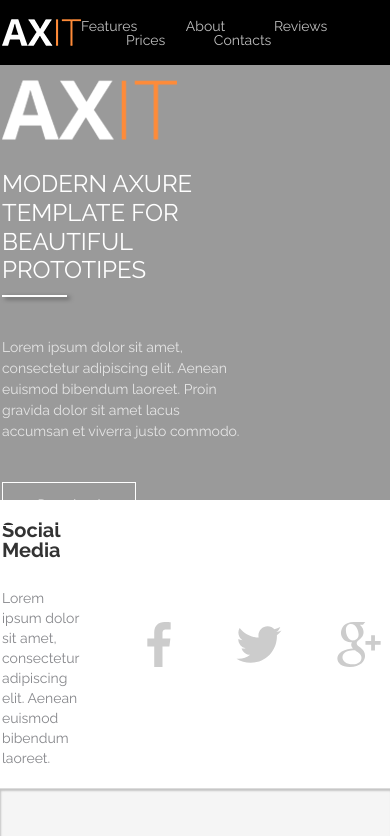
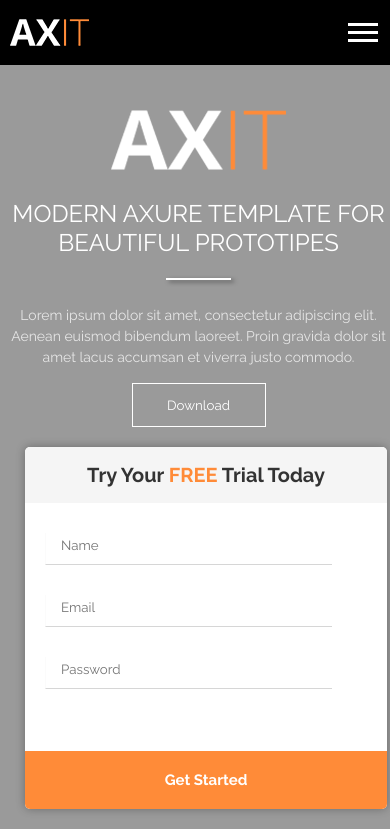
Before and after one commit to andrey-shl/Maket-1, a plain HTML site: page index.html in a window 390 px wide. Shown: the top 836 px of the page. Drawn offline with Linux system fonts and the light colour scheme.

Commit message:
01.10.2021

```diff
--- a/index.html
+++ b/index.html
@@ -134,6 +134,9 @@
             <a href="" class="nav__link">Prices</a>
             <a href="" class="nav__link">Contacts</a>
            </nav>
+           <button class="burger" type="button">
+               <span class="burger__item">Menu</span>
+           </button>
       </div>
    </div>
 </header>
--- a/style.css
+++ b/style.css
@@ -100,6 +100,8 @@ body {
 
    }
    .intro__body {
+      display: flex;
+      flex-direction: column;
        flex: 1 1 40%;
        margin: 0 140px 0 0;
    }
@@ -328,6 +330,8 @@ body {
    }
 
    .tabs {
+      display: flex;
+      flex-direction: column;
       height: 595px;
       background-color: #f5f5f5;
       padding: 150px 0;
@@ -336,16 +340,17 @@ body {
 
 
    }
-   .container {
-   }
+
    .tabs__items {
       display: flex;
+
 
 
    }
    .tabs__column {
       display: flex;
       flex-direction: column;
+      height: 100%;
       font-size: 15px;
       font-weight: 700;
       background-color: #333;
@@ -931,9 +936,47 @@ body {
       color: #fff;
          }
 
+      .burger {
+         display: none;
+         cursor: pointer;
+         padding: 9px 2px;
+         background: none;
+           }
+
+         .burger__item {
+            display: block;
+            width: 30px;
+            height: 3px;
+            background-color: #fff;
+            font-size: 0;
+            color: transparent;
+            position: relative;
+
+         }
+
+         .burger__item:before,
+          .burger__item:after {
+            content: "";
+            width: 100%;
+            height: 100%;
+            position: absolute;
+            left: 0;
+            z-index: 1;
+            background-color: #fff;
+
+
+         }
+         .burger__item::before{
+            top: -8px;
+         }
+
+         .burger__item::after{
+            bottom: -8px;
+         }
+
 /* Media
 ====================== */
-   @media (max-width: 1200px){
+   @media (max-width: 1280px){
 
    .container{
       padding: 0 40px;
@@ -941,7 +984,7 @@ body {
    }
    .title{
    font-size: 24px;
-   margin-bottom: 10px;
+   margin-bottom: 20px;
    }
 
    .intro {
@@ -949,12 +992,14 @@ body {
    }
 
    .intro__inner {
-      padding: 80px 0 20px;
+      padding: 95px 0 20px;
       display: flex;
       justify-content: space-between;
 
       }
-
+      .intro__hr {
+         margin-bottom: 25px;
+      }
 
    .intro__text {
       font-size: 14px;
@@ -966,44 +1011,214 @@ body {
    }
    .intro__try {
       margin: 0px 0px 0px 100px;
-   }
+  }
 
+  .subtitle {
+   margin-bottom: 15px;
 
+}
 
-   }
+.social__media {
+
+}
+
+.social__title {
+   margin-bottom: 8px;
+}
+
+.social__body {
+   margin: 0 10px;
+}
+
+         .tabs {
+         height: auto;
+         padding: 50px 0;
+      }
+
+}
    @media (max-width: 991px){
       .container{
-         padding: 0 2px;
+         padding: 0 20px;
+
 
       }
       .title{
       font-size: 24px;
-      margin-bottom: 10px;
+      margin-bottom: 20px;
       }
 
       .intro {
-         height: 500px;
+         height: auto;
+         flex-wrap: wrap;
       }
-
-      .intro__inner {
-         padding: 80px 0 20px;
-         display: flex;
-         justify-content: space-between;
-
-         }
 
 
       .intro__text {
          font-size: 14px;
          line-height: 1.5;
+         margin-bottom: 15px;
 
       }
       .intro__body {
-      margin: 0px 100px 0px 0px;
+      margin: 0px 50px 0px 0px;
       }
       .intro__try {
-         margin: 0px 0px 0px 100px;
+         margin: 0px 0px 0px 50px;
+      }
+
+      .try__form {
+         padding: 15px 0 0 20px;
+         flex: 1 0 auto;
+
+      }
+
+      .social__media {
+         display: flex;
+         flex-wrap: wrap;
+         margin: 10px 0px;
+         text-align: center;
+         justify-content: center;
+      }
+.social__item {
+
+  margin: 0px 5px 0px 10px;
+      width: 33px;
+      height: 50px;
+
+
+}
+
+      .tabs {
+         height: auto;
+         padding: 50px 0;
       }
 
 
+   .tabs__body {
+     margin: 0px 0px 0px 20px;
+
    }
+
+   .tabs__text {
+      margin-bottom: 10px;
+   }
+
+   .tabs__text p {
+      margin-bottom: 10px;
+   }
+
+   .tabs__column {
+      height: 100%;
+
+   }
+
+      .tabs__image {
+         display: none;
+      }
+
+      .tab1 a, .tab2 a, .tab3 a{
+         padding: 40px 35px;
+
+      }
+
+   }
+
+   @media (max-width: 800px){
+
+
+      .nav{
+         display: none;
+      }
+
+      .burger {
+         display: block;
+         color: #fff;
+      }
+
+      .intro {
+         height: auto;
+
+      }
+      .intro__inner {
+         padding: 110px 0 30px;
+         display: flex;
+         justify-content: space-between;
+         flex-wrap: wrap;
+
+         }
+      .intro__body {
+         margin: 0px 15px 0px 0px;
+         }
+      .intro__try {
+            margin: 0px 0px 0px 15px;
+         }
+
+
+
+   }
+
+   @media (max-width: 492px){
+      .container{
+         padding: 0 10px;
+      }
+
+      .intro__body {
+         display: flex;
+         margin: 0;
+         text-align: center;
+         align-items: center;
+
+      }
+
+      .intro__items {
+         display: flex;
+         flex-direction: column;
+         justify-content: center;
+      }
+
+      .intro__inner {
+       padding: 110px 0 20px;
+      }
+
+      .intro__hr {
+        align-items: center;
+      }
+
+      .intro__try{
+         margin-top: 20px;
+      }
+
+      .intro__btn {
+
+      }
+
+
+
+      .social__block{
+      display: flex;
+      flex-wrap: wrap;
+
+
+      }
+
+
+      .social__item {
+         margin: 5px 8px 5px 8px;
+         width: 33px;
+         height: 40px;
+      }
+
+      .social__text {
+         margin-bottom: 5px;
+      }
+
+      .tabs {
+         padding: 20px 0px ;
+      }
+
+      .tab1 a, .tab2 a, .tab3 a{
+         font-size: 14px;
+         padding: 26px 14px;
+
+      }
+   }
```
